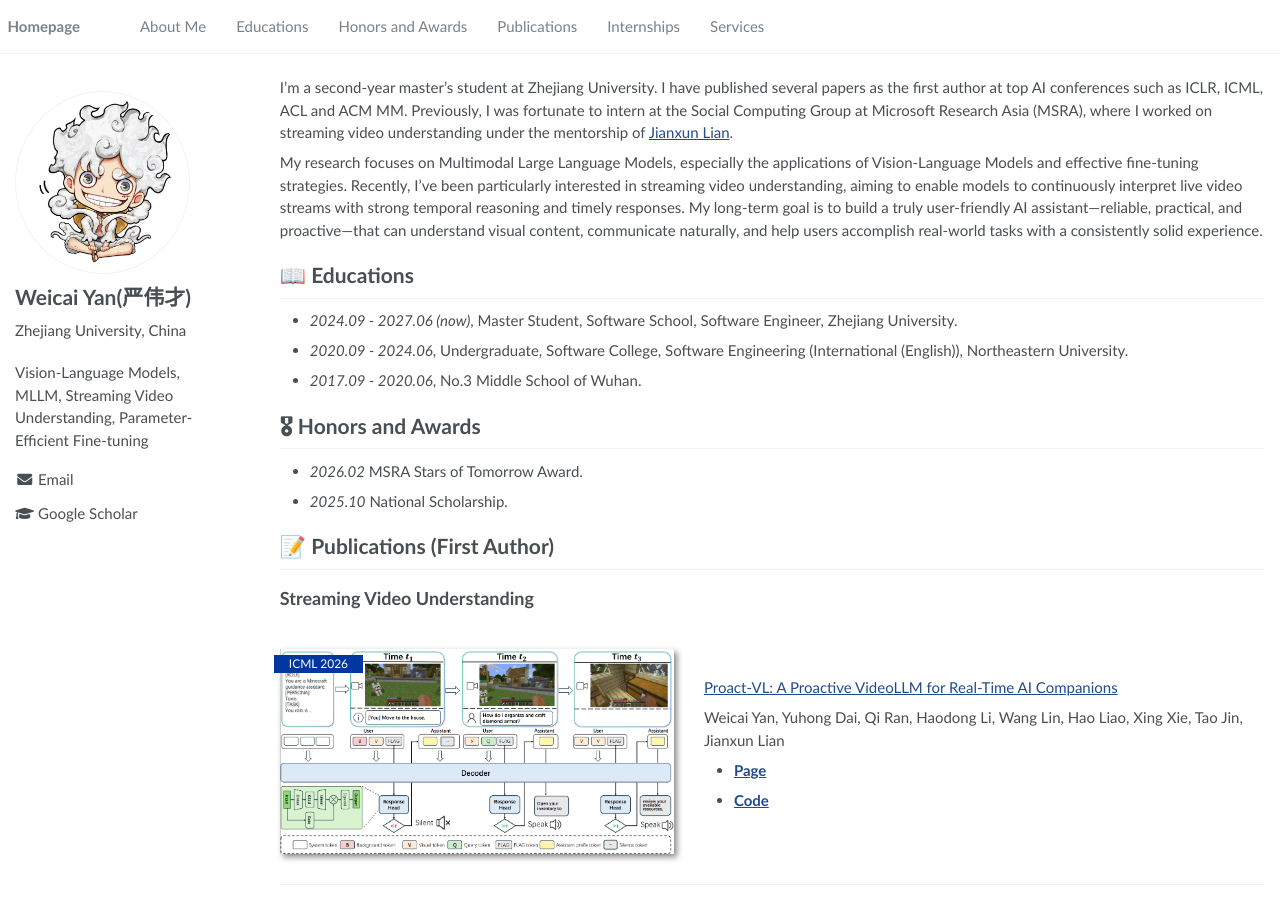
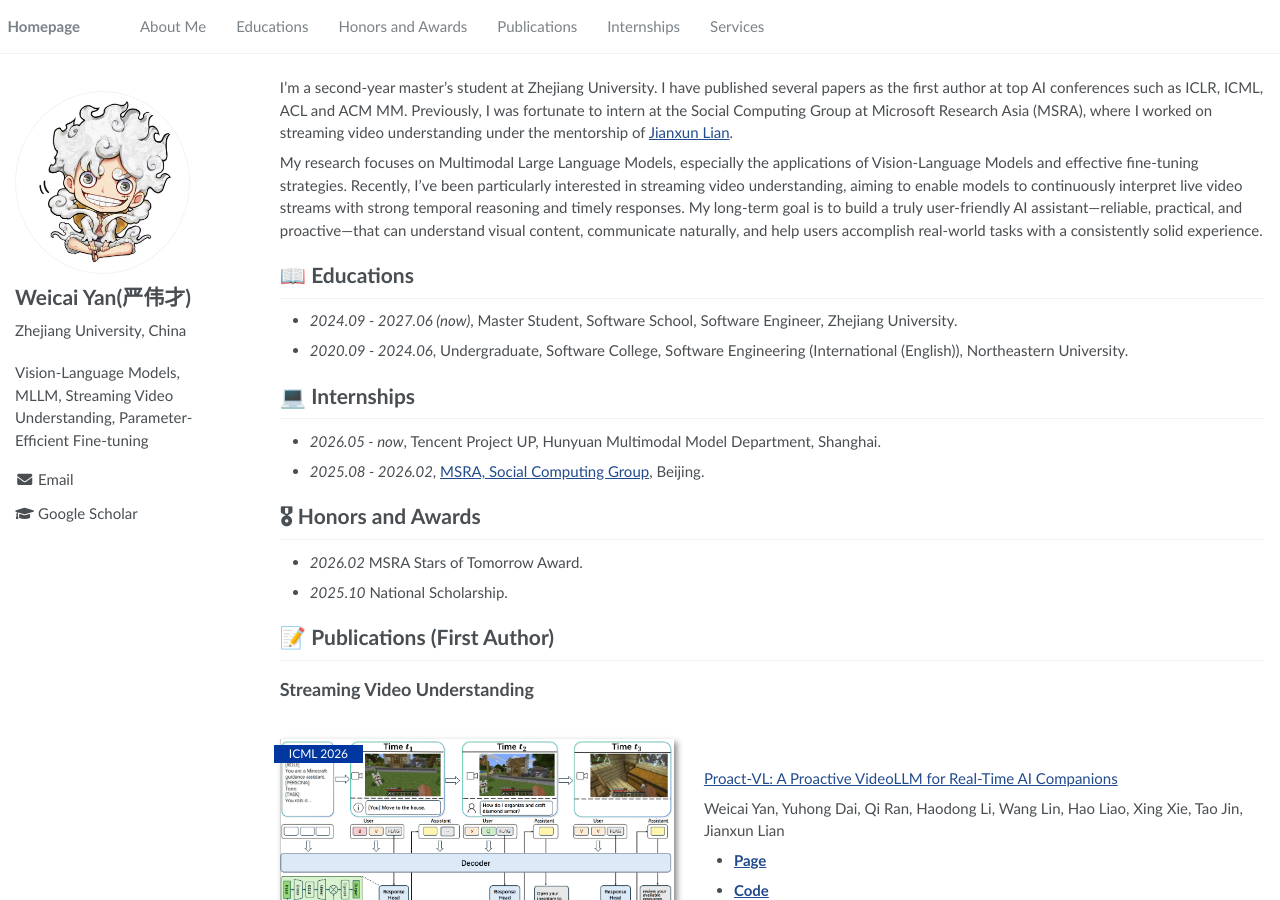
Before and after one commit to Kelvin-ywc/Kelvin-ywc.github.io, a Jekyll site: the page built from _pages/about.md, in a window 1280 px wide and 900 px high. Built offline with Jekyll 4.4.1, drawn with Linux system fonts in a browser that asks for light colours; some of the changed text lies outside the part shown.

Commit message:
Update about.md

```diff
--- a/_pages/about.md
+++ b/_pages/about.md
@@ -29,7 +29,10 @@ My research focuses on Multimodal Large Language Models, especially the applicat
 # 📖 Educations
 - *2024.09 - 2027.06 (now)*, Master Student, Software School, Software Engineer, Zhejiang University.
 - *2020.09 - 2024.06*, Undergraduate, Software College, Software Engineering (International (English)), Northeastern University.
-- *2017.09 - 2020.06*, No.3 Middle School of Wuhan.
+
+# 💻 Internships
+- *2026.05 - now*, Tencent Project UP, Hunyuan Multimodal Model Department, Shanghai.
+- *2025.08 - 2026.02*, [MSRA, Social Computing Group](https://www.microsoft.com/en-us/research/group/social-computing-beijing/), Beijing.
 
 # 🎖 Honors and Awards
 - *2026.02* MSRA Stars of Tomorrow Award.
```
Also changed, not shown: other parts of _pages/about.md (+0 -5 lines).
